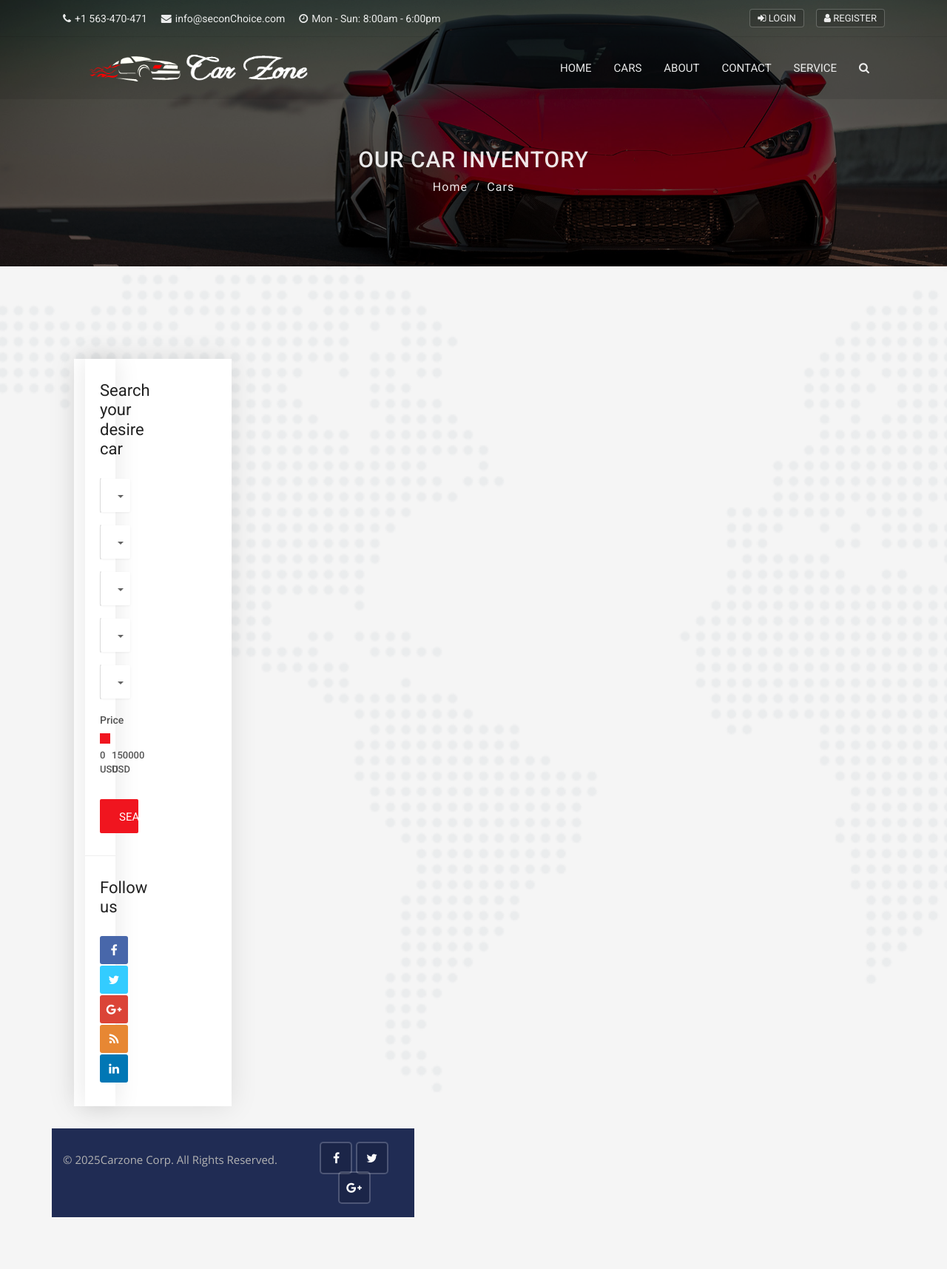
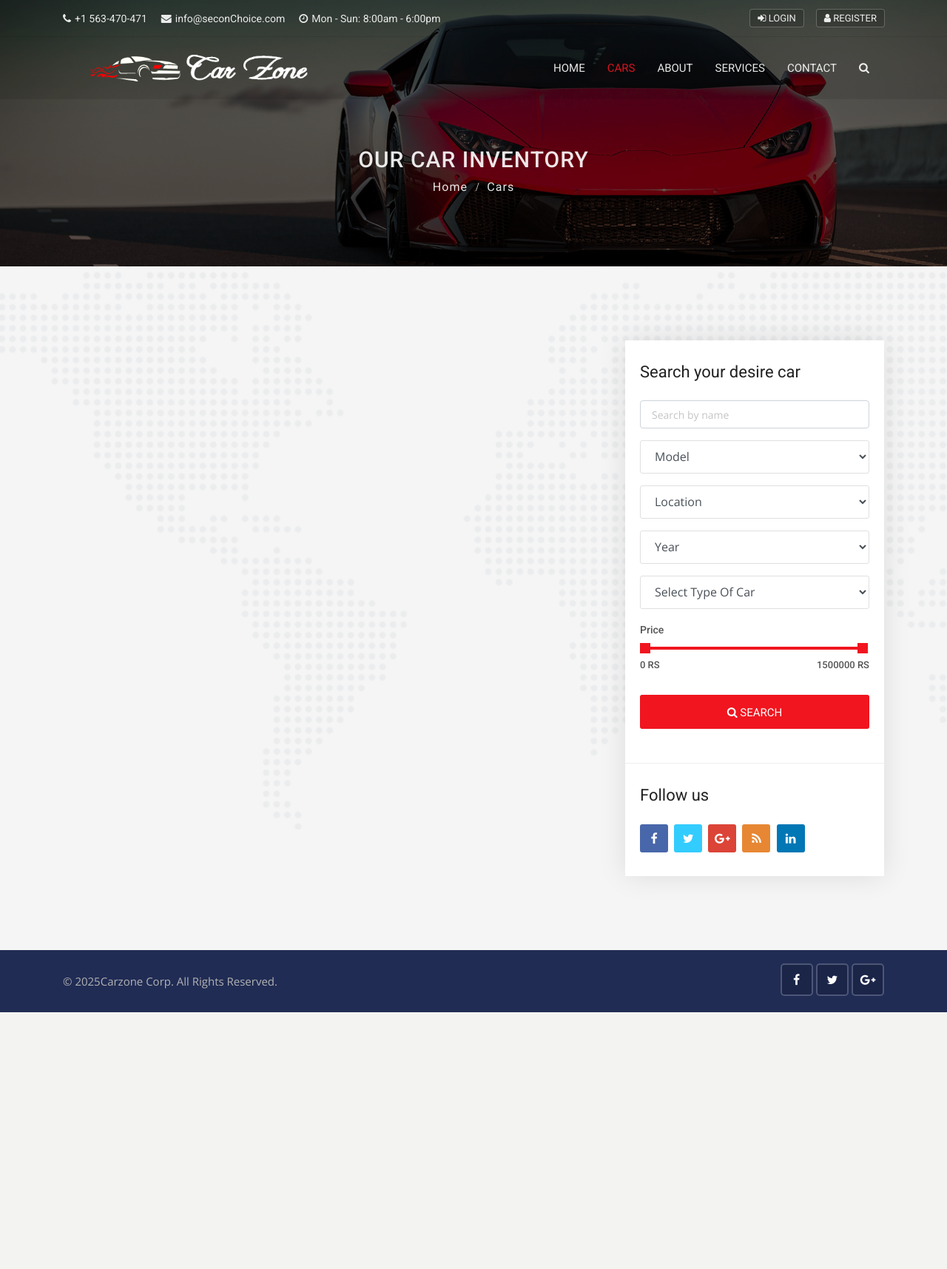
Before and after one commit to alvinantonygit/secondChoice, a Django app: page /cars/ in a window 1280 px wide. Shown: the whole page at 74% size. After the commit the page ends 1368 px from the top, so only its background shows below. Run offline with Django 5.2, Linux system fonts and the light colour scheme; data that the repository does not hold is empty; some libraries are stand-ins or nearby versions.

Commit message:
modified and create admin file ,completed search func and admin customization

```diff
--- a/secondChoice/cars/views.py
+++ b/secondChoice/cars/views.py
@@ -1,6 +1,8 @@
 from django.shortcuts import render, get_object_or_404
 from .models import Car
 from django.core.paginator import Paginator, EmptyPage, PageNotAnInteger
+from django.db.models.functions import Lower
+
 
 # Create your views here.
 def cars(request):
@@ -8,9 +10,18 @@ def cars(request):
     paginator = Paginator(cars, 5)  # Fixed: capital 'P' for Paginator
     page = request.GET.get('page')
     paged_cars = paginator.get_page(page)  # Fixed: correct method
+    search_model=Car.objects.values_list('model',flat=True).distinct()
+    search_city=Car.objects.values_list('city',flat='True').distinct()
+    search_year=Car.objects.values_list('year',flat=True).distinct()
+    search_body_style=Car.objects.annotate(body_style_lower=Lower('body_style')).values_list('body_style_lower',flat=True).distinct()
 
     data = {
         'cars': paged_cars,
+        'search_model':search_model,
+        'search_city':search_city,
+        'search_year':search_year,
+        'search_body_style':search_body_style,
+
     }
 
     return render(request, 'cars/cars.html', data)
@@ -26,9 +37,52 @@ def car_detail(request, id):
 
 def search(request):
 
+    search_model=Car.objects.values_list('model',flat=True).distinct()
+    search_city=Car.objects.values_list('city',flat='True').distinct()
+    search_year=Car.objects.values_list('year',flat=True).distinct()
+    search_body_style=Car.objects.annotate(body_style_lower=Lower('body_style')).values_list('body_style_lower',flat=True).distinct()
+    search_transmission=Car.objects.values_list('transmission',flat=True).distinct()
+
+
     car=Car.objects.order_by('-created_date')
+    if 'keyword' in request.GET:
+        keyword=request.GET['keyword']
+
+        if keyword:
+            car=car.filter(description__icontains=keyword)
+
+    if 'model' in request.GET:
+        model = request.GET['model']
+        if model and model.lower() != 'select model':
+            car = car.filter(model__iexact=model)
+
+    if 'city' in request.GET:
+        city = request.GET['city']
+        if city and city.lower() != 'city':
+            car = car.filter(city__iexact=city)
+    if 'year' in request.GET:
+        year = request.GET['year']
+        if year and year.lower() != 'year':
+            car = car.filter(model__iexact=year)
+    if 'body_style' in request.GET:
+        body_style = request.GET['body_style']
+        if model and model.lower() != 'body type':
+            car = car.filter(model__iexact=body_style)
+    if 'min_price' in request.GET:
+        min_price=request.GET['min_price']
+        max_price=request.GET['max_price']
+
+        if max_price:
+            car=car.filter(price__gte=min_price,price__lte=max_price)
+
+
 
     data= {
         'cars':car,
+        'search_model':search_model,
+        'search_city':search_city,
+        'search_year':search_year,
+        'search_body_style':search_body_style,
+        'search_transmission':search_transmission,
     }
     return render(request, 'cars/search.html',data)  # Fixed: file extension
--- a/secondChoice/static/js/app.js
+++ b/secondChoice/static/js/app.js
@@ -108,19 +108,19 @@ $(function () {
                     $('.sticky-header').addClass('header-shrink');
                 }
                 if($('.do-sticky').length < 1) {
-                    $('.company-logo img').attr('src', '..static/img/logos/black-logo.png' );
+                    $('.company-logo img').attr('src', 'static/img/logos/black-logo.png' );
                 }
             }
             else {
                 $('.sticky-header').removeClass('header-shrink');
                 if($('.do-sticky').length < 1 && $('.fixed-header').length == 0 && $('.fixed-header2').length == 0) {
-                    $('.company-logo img').attr('src', '..static/img/logos/logo.png');
+                    $('.company-logo img').attr('src', 'static/img/logos/logo.png');
                 } else {
-                    $('.company-logo img').attr('src', '..static/img/logos/black-logo.png');
+                    $('.company-logo img').attr('src', 'static/img/logos/black-logo.png');
                 }
             }
         } else {
-            $('.company-logo img').attr('src', '..static/img/logos/black-logo.png');
+            $('.company-logo img').attr('src', 'static/img/logos/black-logo.png');
         }
     }
 
--- a/secondChoice/templates/cars/cars.html
+++ b/secondChoice/templates/cars/cars.html
@@ -95,8 +95,7 @@
 
 
                 </div>
-                <!-- Page navigation start-->
-
+                <!-- Page navigation start -->
                 <div class="pagination-box p-box-2 text-center">
                     <nav aria-label="Page navigation example">
                       {% if cars.has_other_pages %}
@@ -133,86 +132,62 @@
                       {% endif %}
                     </nav>
                 </div>
-
-                <!-- Search box -->
-
-                <!-- Full Page Search -->
-                <div id="full-page-search">
-                <button type="button" class="close">×</button>
-                <form action="https://storage.googleapis.com/theme-vessel/carhouse/index.html#" class="search-header">
-                <input type="search" value="" placeholder="type keyword(s) here. Eg: audi, benz etc" />
-                <button type="submit" class="btn btn-sm button-theme">Search</button>
-                </form>
             </div>
-
-                <div class="col-lg-4 col-md-12">
-                    <div class="sidebar-right">
             <div class="col-lg-4 col-md-12">
                 <div class="sidebar-right">
                     <!-- Advanced search start -->
                     <div class="widget advanced-search2">
                         <h3 class="sidebar-title">Search your desire car</h3>
-                            <form method="GET">
+                        <form action="{% url 'search' %}" method="GET">
                             <div class="form-group">
-                                    <select class="selectpicker search-fields" name="brand">
-                                        <option>Brand</option>
-                                        <option>Any</option>
-                                        <option>New</option>
-                                        <option>Semi-New</option>
-                                        <option>Damaged</option>
-                                        <option>Used</option>
+                                <input type="text" name="keyword" placeholder="Search by name" class="form-control">
+                            </div>
+
+                            <div class="form-group">
+                                <select class="form-control search-fields" name="model">
+                                    <option selected="true" disabled="disabled">Model</option>
+                                    {% for model in search_model %}
+                                      <option value="{{model}}">{{model}}</option>
+                                    {% endfor %}
                                 </select>
                             </div>
                             <div class="form-group">
-                                    <select class="selectpicker search-fields" name="location">
-                                        <option>Location</option>
-                                        <option>United States</option>
-                                        <option>United Kingdom</option>
-                                        <option>American Samoa</option>
-                                        <option>Belgium</option>
-                                        <option>Cameroon</option>
-                                        <option>Canada</option>
+                                <select class="form-control search-fields" name="city">
+                                    <option selected="true" disabled="disabled">Location</option>
+                                    {% for city in search_city %}
+                                      <option value="{{city}}">{{city}}</option>
+                                    {% endfor %}
                                 </select>
                             </div>
                             <div class="form-group">
-                                    <select class="selectpicker search-fields" name="year">
-                                        <option>Year</option>
-                                        <option>2016</option>
-                                        <option>2017</option>
-                                        <option>2018</option>
-                                        <option>2019</option>
-                                        <option>2020</option>
+                                <select class="form-control search-fields" name="year">
+                                    <option selected="true" disabled="disabled">Year</option>
+                                    {% for year in search_year %}
+                                      <option value="{{year}}">{{year}}</option>
+                                    {% endfor %}
                                 </select>
                             </div>
                             <div class="form-group">
-                                    <select class="selectpicker search-fields" name="category">
-                                        <option>Category</option>
-                                        <option>Luxury Car</option>
-                                        <option>Pickup Truck</option>
-                                        <option>Minivan</option>
-                                        <option>Truck</option>
-                                        <option>Sports Car</option>
-                                        <option>Wagon</option>
-                                    </select>
-                                </div>
-                                <div class="form-group">
-                                    <select class="selectpicker search-fields" name="transmission">
-                                        <option>Transmission</option>
-                                        <option>Automatic</option>
-                                        <option>Manual</option>
-                                        <option>Tiptronic</option>
+                                <select class="form-control search-fields" name="body_style">
+                                    <option selected="true" disabled="disabled">Select Type Of Car</option>
+                                    {% for body_style in search_body_style %}
+                                      <option value="{{body_style}}">{{body_style}}</option>
+                                    {% endfor %}
                                 </select>
                             </div>
                             <div class="range-slider clearfix">
                                             <label>Price</label>
-                                    <div data-min="0" data-max="150000"  data-min-name="min_price" data-max-name="max_price" data-unit="USD" class="range-slider-ui ui-slider" aria-disabled="false"></div>
+                                            <div data-min="0" data-max="1500000"  data-min-name="min_price" data-max-name="max_price" data-unit="RS" class="range-slider-ui ui-slider" aria-disabled="false"></div>
                                             <div class="clearfix"></div>
                                         </div>
-                                <div class="form-group mb-0">
-                                    <button class="search-button btn">Search</button>
+                            <div class="form-group">
+                                <button class="btn btn-block button-theme btn-md">
+                                    <i class="fa fa-search"></i> Search
+                                </button>
                             </div>
                         </form>
                     </div>
+
                     <!-- Question start -->
                     <div class="widget question widget-3">
                         <h5 class="sidebar-title">Follow us</h5>
--- a/secondChoice/templates/includes/navbar.html
+++ b/secondChoice/templates/includes/navbar.html
@@ -1,10 +1,10 @@
+{% load static %}
 <!-- Main header start -->
- {% load static %}
 <header class="main-header sticky-header header-with-top">
     <div class="container">
         <nav class="navbar navbar-expand-lg navbar-light">
             <a class="navbar-brand company-logo" href="{% url 'home' %}">
-                <img src="static/img/logos/black-logo.png" alt="logo">
+                <img src="{% static 'img/logos/black-logo.png' %}">
             </a>
             <button class="navbar-toggler" type="button" data-toggle="collapse" data-target="#navbar" aria-controls="navbar" aria-expanded="false" aria-label="Toggle navigation">
                 <span class="fa fa-bars"></span>
@@ -12,53 +12,59 @@
             <div class="navbar-collapse collapse w-100" id="navbar">
                 <ul class="navbar-nav ml-auto">
                     <li class="nav-item">
-                        <a {% if '/' == request.path%}
+                        <a
+                          {% if '/' == request.path %}
+                          class="nav-link active"
+                          {% else %}
+                          class="nav-link"
+                          {% endif %}
+                         href="{% url 'home' %}">
+                            Home
+                        </a>
+                    </li>
+                    <li class="nav-item">
+                        <a
+                        {% if 'cars' in request.path %}
                         class="nav-link active"
-                        {% else%}
+                        {% else %}
                         class="nav-link"
                         {% endif %}
-                        href="{% url 'home'%}">Home</a>
-
+                         href="{% url 'cars' %}">
+                            Cars
+                        </a>
                     </li>
                     <li class="nav-item">
-                        <a {% if 'cars' == request.path%}
+                        <a
+                        {% if 'about' in request.path %}
                         class="nav-link active"
-                        {% else%}
+                        {% else %}
                         class="nav-link"
                         {% endif %}
-                        href="{% url 'cars'%}">Cars</a>
-
+                         href="{% url 'about' %}">
+                            About
+                        </a>
+                    </li>
+                    <li class="nav-item">
+                        <a
+                        {% if 'services' in request.path %}
+                        class="nav-link active"
+                        {% else %}
+                        class="nav-link"
+                        {% endif %}
+                         href="{% url 'services' %}">
+                            Services
+                        </a>
                     </li>
 
 
-                    <li class="nav-item">
-                        <a {% if 'about' in request.path%}
+                    <li class="nav-item dropdown">
+                        <a
+                        {% if 'contact' in request.path %}
                         class="nav-link active"
-                        {% else%}
+                        {% else %}
                         class="nav-link"
                         {% endif %}
-                        href="{% url 'about'%}">About</a>
-
-                    </li>
-
-
-                    <li class="nav-item">
-                        <a {% if 'contact' in request.path%}
-                        class="nav-link active"
-                        {% else%}
-                        class="nav-link"
-                        {% endif %}
-                        href="{% url 'contact'%}">Contact</a>
-
-                    </li>
-                    <li class="nav-item">
-                        <a {% if 'services' in request.path%}
-                        class="nav-link active"
-                        {% else%}
-                        class="nav-link"
-                        {% endif %}
-                        href="{% url 'services'%}">Service</a>
-
+                         href="{% url 'contact' %}">Contact</a>
                     </li>
                     <li class="nav-item dropdown m-hide">
                         <a href="#full-page-search" class="nav-link h-icon">
```
Also changed, not shown: secondChoice/pages/views.py (+17 -0 lines), secondChoice/static/css/admin.css (added, +33 -0 lines), secondChoice/templates/admin/base_site.html (added, +17 -0 lines), secondChoice/templates/cars/search.html (+30 -36 lines), secondChoice/templates/pages/home.html (+23 -35 lines), secondChoice/static/img/logos/black-logo.jpg (added), secondChoice/static/img/logos/black-logo.png (added). Lines whose indentation alone changed are shown as unchanged.
